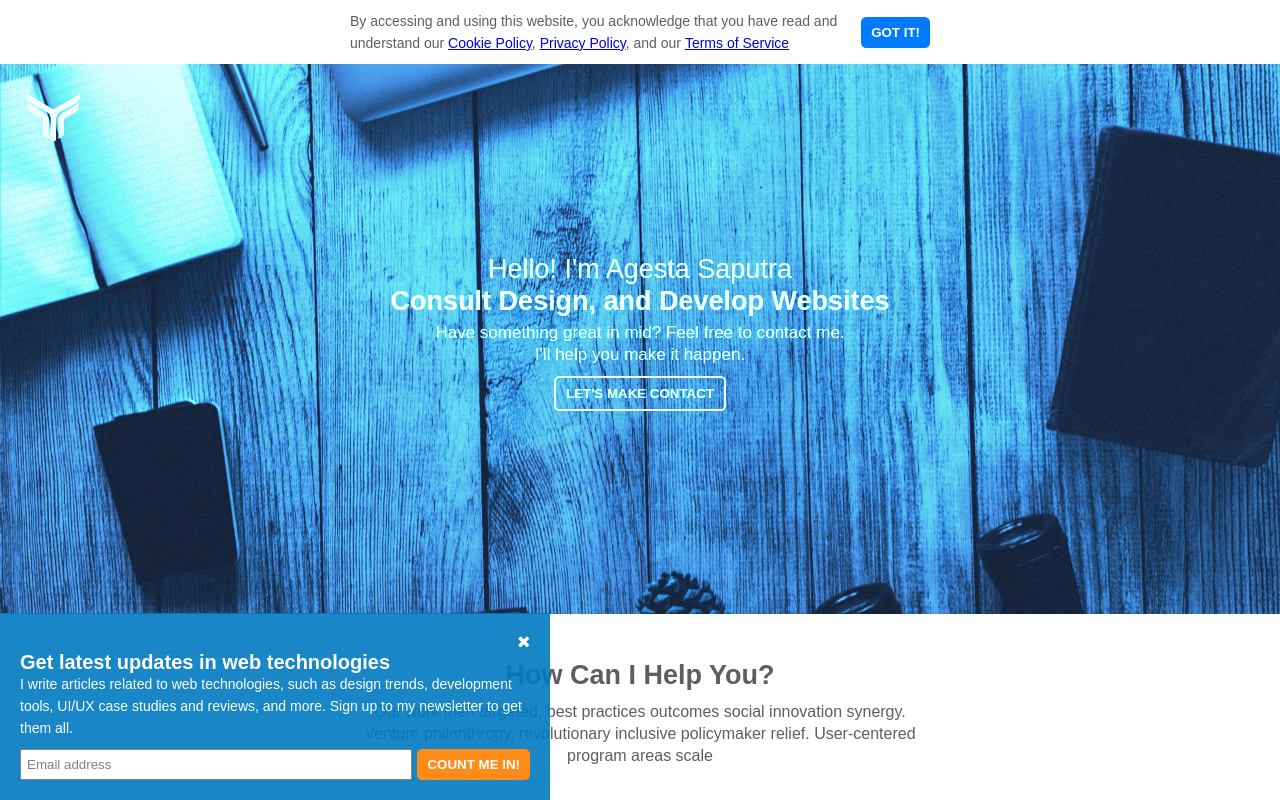
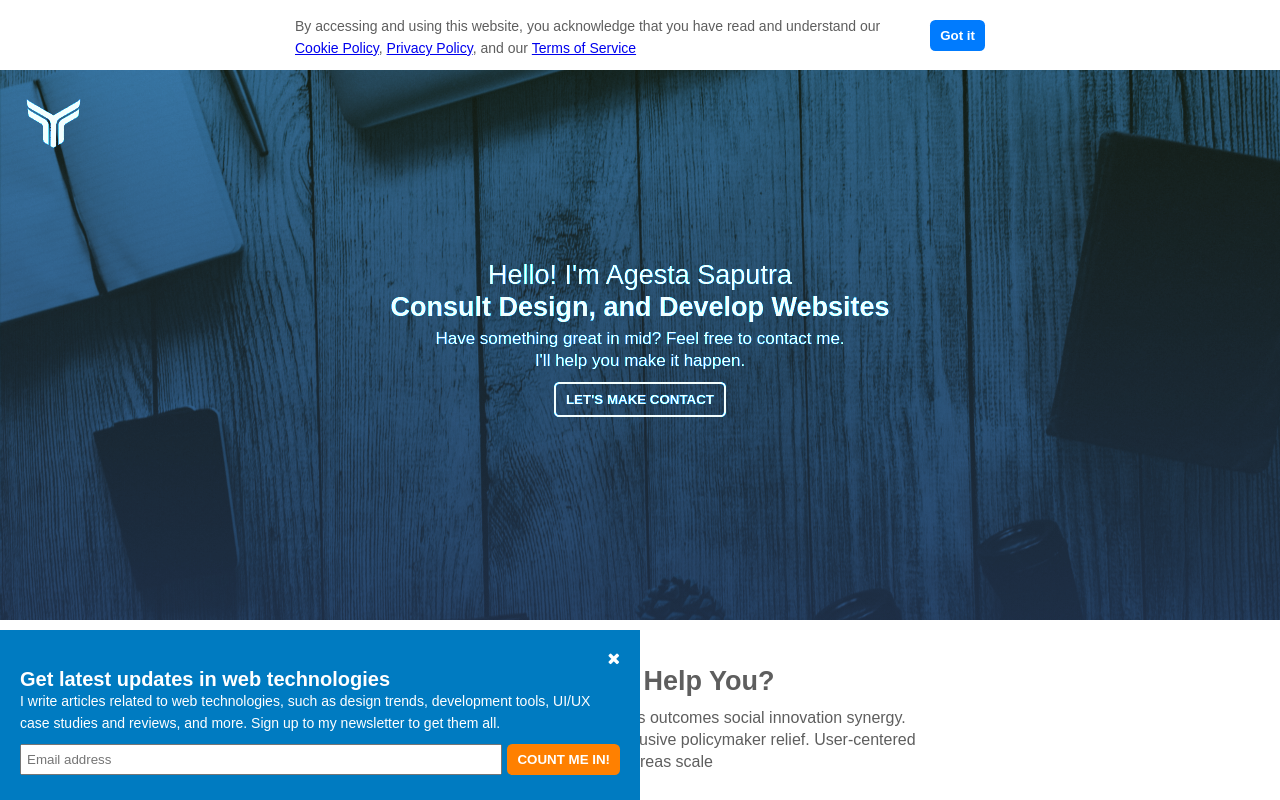
Before and after one commit to agestasaputra/cermati, a React (Create React App) app: page / in a window 1280 px wide. Shown: the top 800 px of the page. Built offline with nearby package versions, Linux system fonts and the light colour scheme.

Commit message:
fixed styling

```diff
--- a/src/app/components/font/styles.js
+++ b/src/app/components/font/styles.js
@@ -20,6 +20,7 @@ export const H1Styles = styled.h1`
 
   @media (max-width: ${S_DEVICES_WIDTH}) {
     font-size: 32px;
+    line-height: 35px;
   }
 
   @media (max-width: ${XS_DEVICES_WIDTH}) {
@@ -60,6 +61,7 @@ export const H3Styles = styled.h3`
 
   @media (max-width: ${M_DEVICES_WIDTH}) {
     font-size: 17px;
+    line-height: 27px;
   }
 
   @media (max-width: ${S_DEVICES_WIDTH}) {
--- a/src/app/pages/landing/index.js
+++ b/src/app/pages/landing/index.js
@@ -7,16 +7,36 @@ import Cards from "./sections/cards";
 import Updates from "./sections/updates";
 
 const Landing = ({ state }) => {
-  console.log("cek state:", state);
-  const [cookies, setCookies] = React.useState(true);
-  const [updates, setUpdates] = React.useState(true);
+  // const [isScrolled, setIsScrolled] = React.useState(false);
+
+  React.useEffect(() => {
+    window.addEventListener('scroll', e => onScrolled(e));
+  }, []);
+
+  const onScrolled = () => {
+    if (window.scrollY > 100) {
+      const updatesElement = document.querySelector('.updates');
+      updatesElement.classList.add('show');
+    }
+  }
+
+  const onCookiesClicked = () => {
+    const cookiesElement = document.querySelector('.cookies');
+    cookiesElement.classList.add('hidden');
+  }
+
+  const onUpdatesClicked = () => {
+    const updatesElement = document.querySelector('.updates');
+    updatesElement.classList.add('hidden');
+  }
+
   return (
     <Container>
-      {cookies && <Cookies setCookies={setCookies} />}
+      <Cookies onCookiesClicked={onCookiesClicked} />
       <Banner />
       <Description />
       <Cards state={state} />
-      {updates && <Updates setUpdates={setUpdates} />}
+      <Updates onUpdatesClicked={onUpdatesClicked} />
     </Container>
   );
 };
--- a/src/app/pages/landing/sections/banner/styles.js
+++ b/src/app/pages/landing/sections/banner/styles.js
@@ -1,12 +1,14 @@
 import styled from "styled-components";
 import color from "config/guidlines/color";
 import BannerImg from "app/assets/banner.jpg";
-import { XS_DEVICES_WIDTH, M_DEVICES_WIDTH } from "config/guidlines/display";
+import { XS_DEVICES_WIDTH, S_DEVICES_WIDTH, M_DEVICES_WIDTH } from "config/guidlines/display";
 
 export const Container = styled.div`
   width: 100%;
   height: 550px;
-  background: url(${BannerImg});
+  background-image:
+    linear-gradient(to bottom, rgb(8 1 111 / 65%), rgba(18,42, 66, .85)),
+    url(${BannerImg});
   background-repeat: no-repeat;
   background-size: 100%;
   background-position: center;
@@ -14,6 +16,10 @@ export const Container = styled.div`
   align-items: center;
   justify-content: center;
   filter: sepia(90%) hue-rotate(170deg) saturate(500%) grayscale(20%);
+
+  @media (max-width: ${S_DEVICES_WIDTH}) {
+    height: 300px;
+  }
 
   @media (max-width: ${XS_DEVICES_WIDTH}) {
     height: 200px;
@@ -66,38 +72,11 @@ export const Text = styled.div`
 
   .btn {
     margin: 5px auto;
+
+    @media (max-width: ${XS_DEVICES_WIDTH}) {
+      font-size: 8px;
+      font-weight: unset;
+      padding: 8px 10px !important;
+    }
   }
 `;
-
-// export const Container = styled.div`
-//   width: 100%;
-//   height: 550px;
-
-//   img {
-//     width: 100%;
-//     height: 100%;
-//     filter: sepia(80%) hue-rotate(190deg) saturate(500%);
-//   }
-// `;
-
-// export const Text = styled.div`
-//   position: absolute;
-//   top: 310px;
-//   left: 50%;
-//   margin-right: -50%;
-//   transform: translate(-50%, -50%);
-//   color: ${color.brand.primaryWhite} !important;
-
-//   .title-1 {
-//     color: ${color.brand.primaryWhite} !important;
-//   }
-//   .title-2 {
-//     color: ${color.brand.primaryWhite} !important;
-//   }
-//   .subtitle-1 {
-//     color: ${color.brand.primaryWhite} !important;
-//   }
-//   .subtitle-2 {
-//     color: ${color.brand.primaryWhite} !important;
-//   }
-// `;
--- a/src/app/pages/landing/sections/cards/styles.js
+++ b/src/app/pages/landing/sections/cards/styles.js
@@ -1,24 +1,22 @@
 import styled from "styled-components";
-import color from "config/guidlines/color";
-import { XS_DEVICES_WIDTH, M_DEVICES_WIDTH } from "config/guidlines/display";
+import { XS_DEVICES_WIDTH, S_DEVICES_WIDTH } from "config/guidlines/display";
 
 export const Container = styled.div`
   width: 100%;
   padding: 0px 20px 50px 20px;
   display: grid;
-  grid-template-columns: 1fr 1fr 1fr;
+  grid-template-columns: 1fr;
   grid-gap: 25px;
-  /* background: ${color.brand.primaryGray}; */
 
   a {
     text-decoration: none;
   }
 
-  @media(max-width: ${M_DEVICES_WIDTH}) {
+  @media (min-width: ${XS_DEVICES_WIDTH}) {
     grid-template-columns: 1fr 1fr;
   }
 
-  @media (max-width: ${XS_DEVICES_WIDTH}) {
-    grid-template-columns: 1fr;
+  @media(min-width: ${S_DEVICES_WIDTH}) {
+    grid-template-columns: 1fr 1fr 1fr;
   }
 `;
--- a/src/app/pages/landing/sections/cookies/index.js
+++ b/src/app/pages/landing/sections/cookies/index.js
@@ -4,9 +4,10 @@ import { P3 } from "app/components/font";
 import Button from "app/components/button";
 import { NavLink } from "react-router-dom";
 
-const Cookies = ({ setCookies }) => {
+const Cookies = ({ onCookiesClicked }) => {
   return (
-    <Container.Wrapper>
+    <Container.Wrapper className="cookies">
+      <Container.Content>
         <Container.Left>
           <P3>
             By accessing and using this website, you acknowledge that you have
@@ -17,10 +18,11 @@ const Cookies = ({ setCookies }) => {
           </P3>
         </Container.Left>
         <Container.Right>
-        <Button width="100%" onClick={() => setCookies(false)}>
-          Got it!
+          <Button width="100%" onClick={onCookiesClicked}>
+            Got it
           </Button>
         </Container.Right>
+      </Container.Content>
     </Container.Wrapper>
   );
 };
--- a/src/app/pages/landing/sections/cookies/styles.js
+++ b/src/app/pages/landing/sections/cookies/styles.js
@@ -1,27 +1,36 @@
 import styled from "styled-components";
 import {
-  M_DEVICES_WIDTH,
-  S_DEVICES_WIDTH,
   XS_DEVICES_WIDTH
 } from "config/guidlines/display";
 
 export const Container = {
   Wrapper: styled.div`
     display: flex;
-    flex-flow: row nowrap;
-    padding: 10px 350px;
+    justify-content: center;
+    height: 70px;
+    opacity: 1;
+    transition: 0.5s;
 
-    @media (max-width: ${M_DEVICES_WIDTH}) {
-      padding: 10px 200px;
+    @media (max-width: ${XS_DEVICES_WIDTH}) {
+      height: 100px;
     }
 
-    @media (max-width: ${S_DEVICES_WIDTH}) {
-      padding: 10px 150px;
+    &.hidden {
+      height: 0px;
+      opacity: 0;
     }
+
+
+  `,
+  Content: styled.div`
+    display: flex;
+    flex-flow: row nowrap;
+    max-width: 720px;
+    padding: 15px;
 
     @media (max-width: ${XS_DEVICES_WIDTH}) {
       flex-flow: column nowrap;
-      padding: 10px 10px;
+      width: fit-content;
     }
   `,
   Left: styled.div`
@@ -34,11 +43,22 @@ export const Container = {
 
     @media (max-width: ${XS_DEVICES_WIDTH}) {
       flex: unset;
-      margin: 0px 0px 10px 0px;
+      margin: 0px 0px 5px 0px;
     }
   `,
   Right: styled.div`
     display: flex;
     align-items: center;
+
+    button {
+      text-transform: unset;
+
+      @media (max-width: ${XS_DEVICES_WIDTH}) {
+        font-size: 11px;
+        font-weight: unset;
+        text-transform: unset;
+        padding: 5px 10px !important;
+      }
+    }
   `
 };
--- a/src/app/pages/landing/sections/updates/index.js
+++ b/src/app/pages/landing/sections/updates/index.js
@@ -3,11 +3,19 @@ import { Container } from "./styles";
 import { H3, P3 } from "app/components/font";
 import Button from "app/components/button";
 
-const Updates = ({ setUpdates }) => {
+const Updates = ({ onUpdatesClicked }) => {
+
+  React.useEffect(() => {
+    // timeout for 10 minutes
+    setTimeout(()=> {
+      onUpdatesClicked();
+    }, 600000)
+  }, [onUpdatesClicked]);
+
   return (
-    <Container.Wrapper>
+    <Container.Wrapper className="updates">
       <Container.Header>
-        <i className="fa fa-times" onClick={() => setUpdates(false)} />
+        <i className="fa fa-times" onClick={onUpdatesClicked} />
       </Container.Header>
       <Container.Content>
         <H3 className="title">Get latest updates in web technologies</H3>
@@ -23,7 +31,7 @@ const Updates = ({ setUpdates }) => {
           type="text"
           placeholder="Email address"
         />
-        <Button className="btn-updates" onClick={() => setUpdates(false)}>
+        <Button className="btn-updates" onClick={onUpdatesClicked}>
           Count me in!
         </Button>
       </Container.Footer>
--- a/src/app/pages/landing/sections/updates/styles.js
+++ b/src/app/pages/landing/sections/updates/styles.js
@@ -1,6 +1,6 @@
 import styled from "styled-components";
 import color from "config/guidlines/color";
-import { XS_DEVICES_WIDTH, M_DEVICES_WIDTH } from "config/guidlines/display";
+import { XS_DEVICES_WIDTH, S_DEVICES_WIDTH, M_DEVICES_WIDTH } from "config/guidlines/display";
 
 export const Container = {
   Wrapper: styled.div`
@@ -9,17 +9,38 @@ export const Container = {
     left: 0;
     padding: 20px;
     background: ${color.brand.primaryBlue};
-    opacity: 0.9;
-    width: 550px;
+    opacity: 0;
+    height: 0px;
+    max-width: 640px;
+    transition: 0.5s;
 
-    @media (max-width: ${M_DEVICES_WIDTH}) {
-      width: 450px;
+    &.show {
+      height: 170px;
+      opacity: 1;
+
+      @media (max-width: ${M_DEVICES_WIDTH}) {
+        max-width: 450px;
+        height: 200px;
+        padding: 15px;
+      }
+
+      @media (max-width: ${S_DEVICES_WIDTH}) {
+        height: 270px;
+        padding: 20px;
+      }
+
+      @media (max-width: ${XS_DEVICES_WIDTH}) {
+        padding: 15px 20px;
+        height: 215px;
+      }
     }
 
-    @media (max-width: ${XS_DEVICES_WIDTH}) {
-      padding: 15px 20px;
-      width: 100vw;
+    &.hidden {
+      height: 0px;
+      opacity: 0;
     }
+
+
   `,
   Header: styled.div`
     text-align: right;
--- a/src/config/guidlines/display/index.js
+++ b/src/config/guidlines/display/index.js
@@ -1,6 +1,5 @@
-const XS_DEVICES_WIDTH = "480px";
-const S_DEVICES_WIDTH = "960px";
-const M_DEVICES_WIDTH = "1024px";
-const L_DEVICES_WIDTH = "1366px";
+const XS_DEVICES_WIDTH = "497px";   // 480px
+const S_DEVICES_WIDTH = "976px";    // 960px
+const M_DEVICES_WIDTH = "1041px";   // 1024px
 
-export { XS_DEVICES_WIDTH, S_DEVICES_WIDTH, M_DEVICES_WIDTH, L_DEVICES_WIDTH };
+export { XS_DEVICES_WIDTH, S_DEVICES_WIDTH, M_DEVICES_WIDTH };
```
Lines whose indentation alone changed are shown as unchanged.
